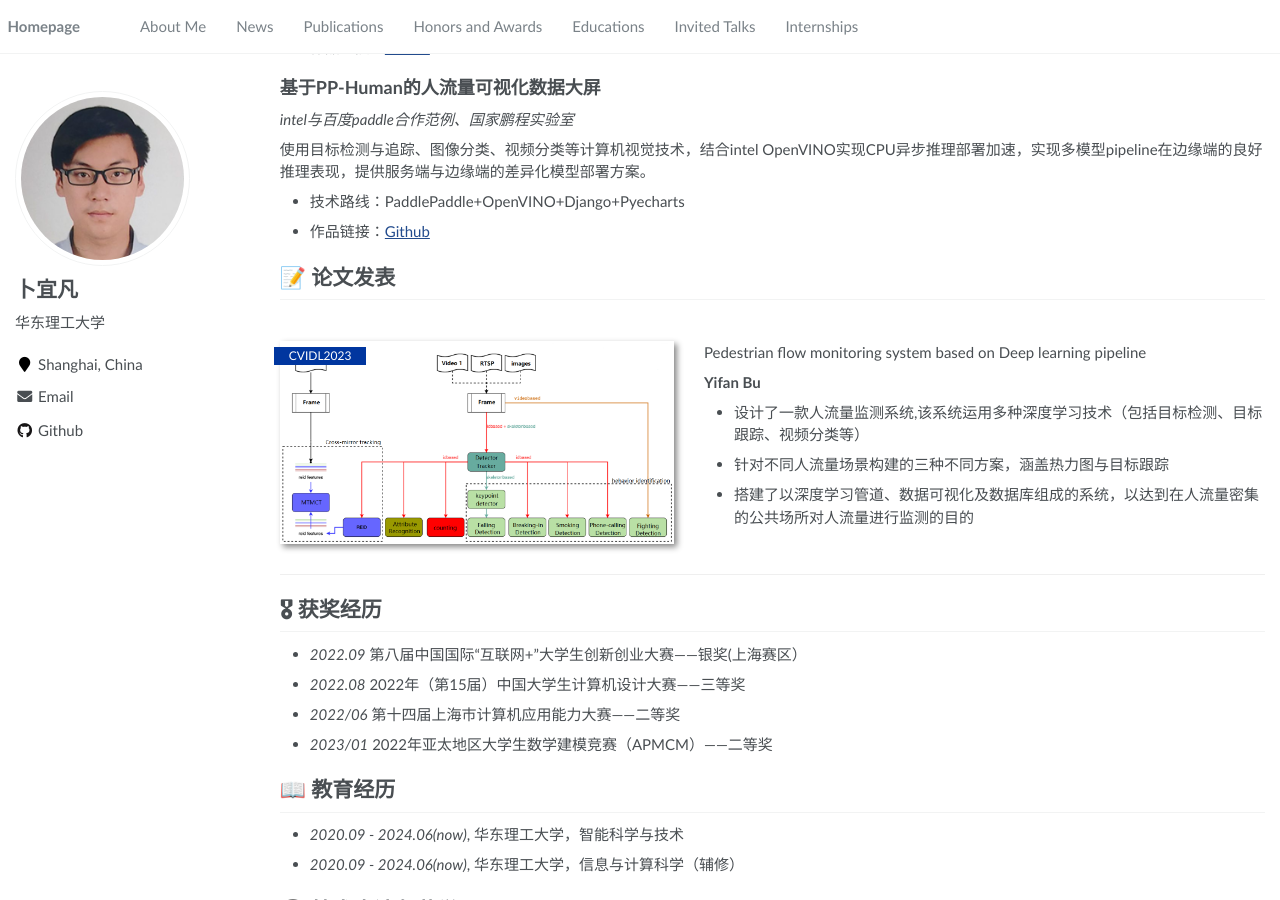
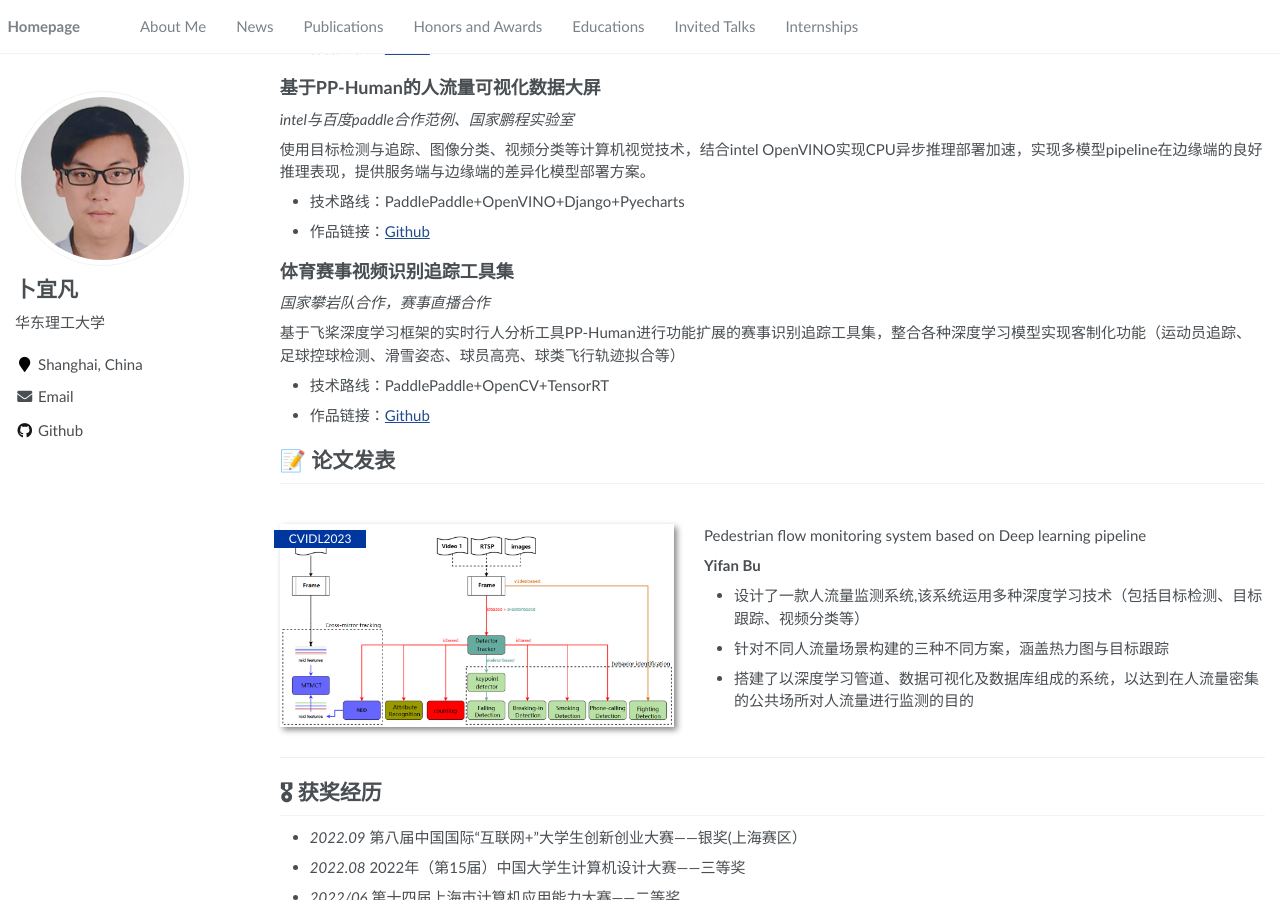
Before and after one commit to KirigiriSuzumiya/KirigiriSuzumiya.github.io, a Jekyll site: the page built from _pages/about.md, in a window 1280 px wide and 900 px high, scrolled down 454 px. Built offline with Jekyll 4.4.1, drawn with Linux system fonts in a browser that asks for light colours.

Commit message:
Update about.md

```diff
--- a/_pages/about.md
+++ b/_pages/about.md
@@ -46,9 +46,18 @@ redirect_from:
 使用目标检测与追踪、图像分类、视频分类等计算机视觉技术，结合intel OpenVINO实现CPU异步推理部署加速，实现多模型pipeline在边缘端的良好推理表现，提供服务端与边缘端的差异化模型部署方案。
 
 - 技术路线：PaddlePaddle+OpenVINO+Django+Pyecharts
+
 - 作品链接：[Github](https://openi.pcl.ac.cn/boyifan/crowd_vis)
 
 
+
+## 体育赛事视频识别追踪工具集
+*国家攀岩队合作，赛事直播合作*
+
+基于飞桨深度学习框架的实时行人分析工具PP-Human进行功能扩展的赛事识别追踪工具集，整合各种深度学习模型实现客制化功能（运动员追踪、足球控球检测、滑雪姿态、球员高亮、球类飞行轨迹拟合等）
+
+- 技术路线：PaddlePaddle+OpenCV+TensorRT
+- 作品链接：[Github](https://github.com/KirigiriSuzumiya/Sports_Game_Tracker)
 
 
 
```
